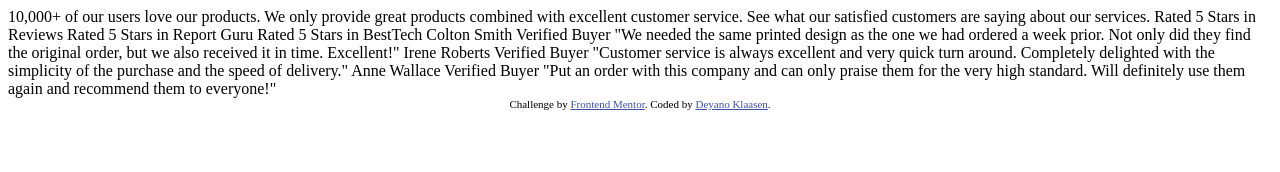
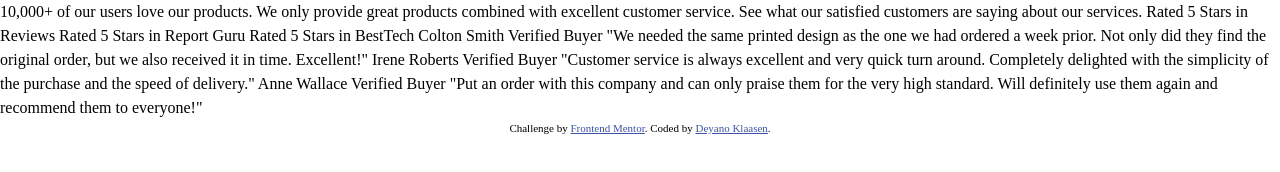
Before and after one commit to DeenoDev/Social-Proof-Section-Master, a plain HTML site: page social-proof-section-master/index.html in a window 1280 px wide. Drawn offline with Linux system fonts and the light colour scheme.

Commit message:
linked root.css and style.css files to index.html.

```diff
--- a/social-proof-section-master/index.html
+++ b/social-proof-section-master/index.html
@@ -4,6 +4,8 @@
     <meta charset="UTF-8" />
     <meta name="viewport" content="width=device-width, initial-scale=1.0" />
     <!-- displays site properly based on user's device -->
+    <link rel="stylesheet" href="root.css">
+    <link rel="stylesheet" href="style.css">
 
     <link
       rel="icon"
@@ -15,15 +17,7 @@
     <title>Frontend Mentor | Social proof section</title>
 
     <!-- Feel free to remove these styles or customise in your own stylesheet 👍 -->
-    <style>
-      .attribution {
-        font-size: 11px;
-        text-align: center;
-      }
-      .attribution a {
-        color: hsl(228, 45%, 44%);
-      }
-    </style>
+
   </head>
   <body>
     10,000+ of our users love our products.
```
